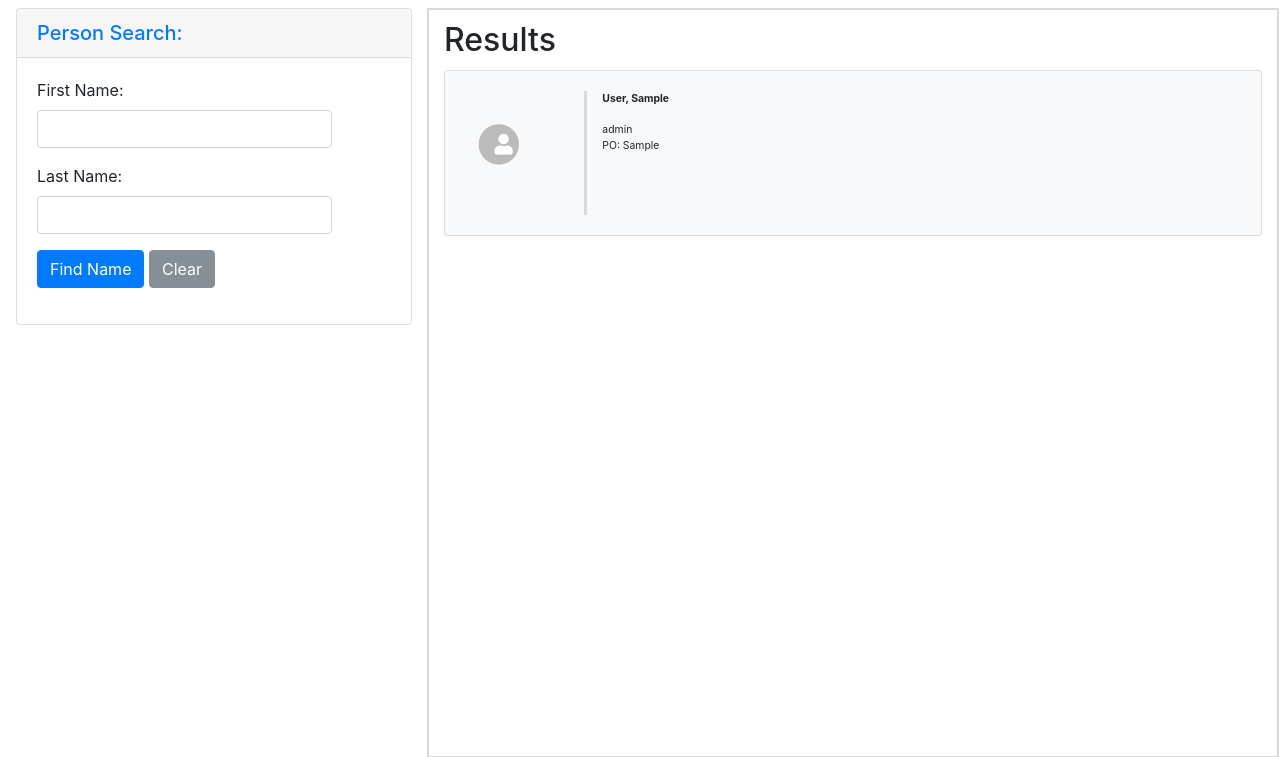
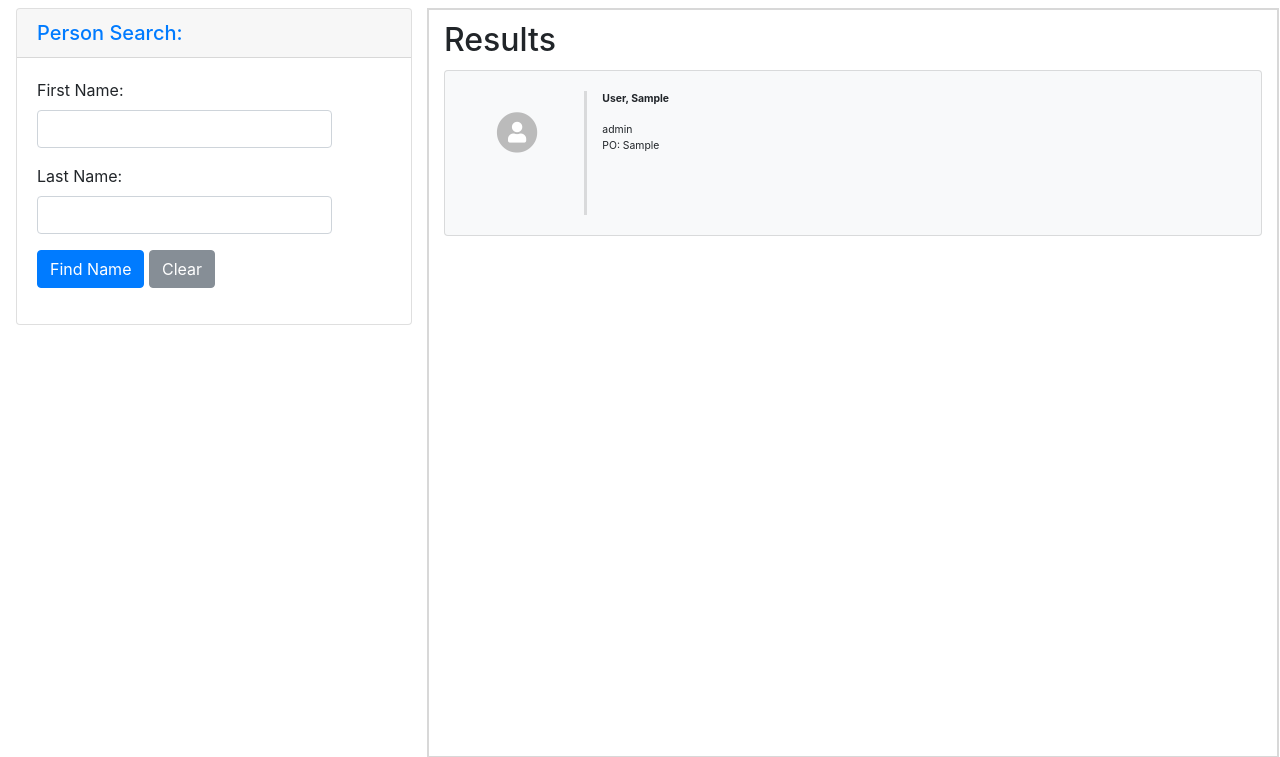
Before and after one commit to betheluniversity/directory, a Flask app: template app/templates/results.html in a window 1280 px wide. Shown: the part 68-825 px from the top of the page. Run offline with Flask 2, Linux system fonts and the light colour scheme; the template is opened without the code that fills it: most values are stand-ins (such as "Sample title", 1, 10 or a date in 2020); parts of the project's set-up code (start-up, migrations or seed data) failed here and were passed over; some libraries are stand-ins or nearby versions.

Commit message:
super last minute changes

```diff
--- a/app/templates/results.html
+++ b/app/templates/results.html
@@ -12,10 +12,10 @@
                             <div class="row">
                                 <div class="col-lg-2 col-md-2 col-sm-2 col-4" style="padding-bottom: 1em;">
                                     <div class="card-text" style="height: 114px">
-                                        <span class="fa fa-stack fa-2x">
-                                            <i class="fa fa-circle fa-stack-2x" style="color: #bbb; padding-top: 33px; padding-left: 13px"></i>
-                                            <i class="fa fa-user fa-stack-1x fa-inverse" style="padding-top: 33px; padding-left: 25px"></i>
-                                        </span>
+                                        <div class="fa fa-stack fa-2x" style="margin: auto; width: 100%; padding-top: 1em">
+                                            <i class="fa fa-circle fa-stack-2x" style="color: #bbb; "></i>
+                                            <i class="fa fa-user fa-stack-1x fa-inverse" ></i>
+                                        </div>
                                     </div>
                                 </div>
                                     <div class="col-lg-3 col-md-3 col-sm-4 col-12 border-edge">
```
